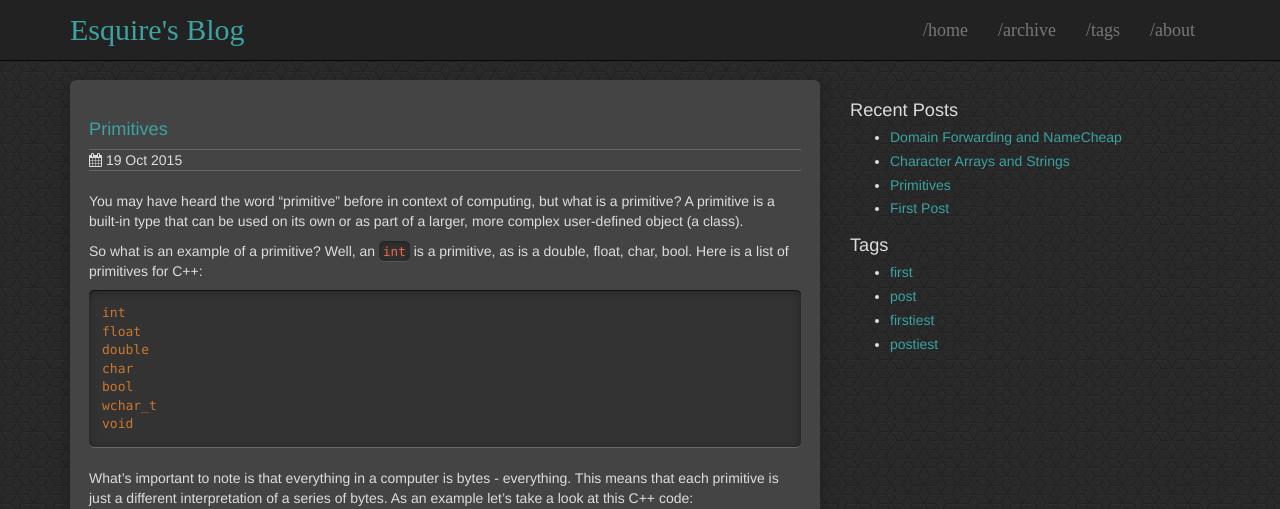
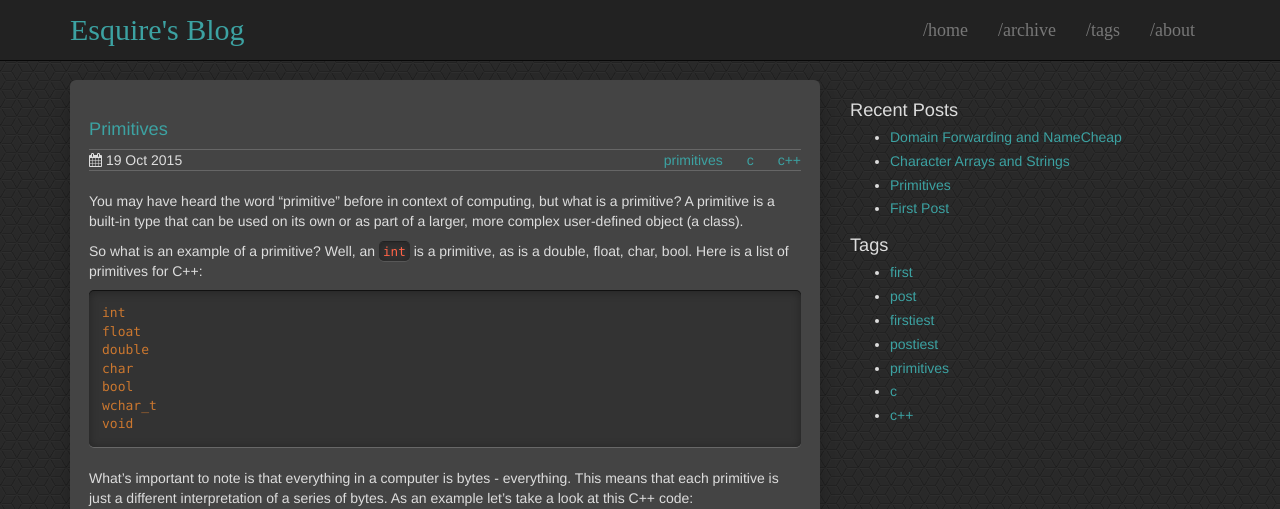
Before and after one commit to esquireatlarge/esquireatlarge.github.io, a Jekyll site: the page built from _posts/2015-10-19-primitives.md, in a window 1280 px wide and 1218 px high. Shown: the top 509 px of the window. Built offline with Jekyll 4.4.1, drawn with Linux system fonts in a browser that asks for light colours.

Commit message:
Update 2015-10-19-primitives.md

```diff
--- a/_posts/2015-10-19-primitives.md
+++ b/_posts/2015-10-19-primitives.md
@@ -2,6 +2,8 @@
 layout: post
 title: "Primitives"
 date: 2015-10-19
+tags: primitives c c++
+description: A quick discussion about C++ primitives
 ---
 
 You may have heard the word "primitive" before in context of computing, but what is a primitive?
```
